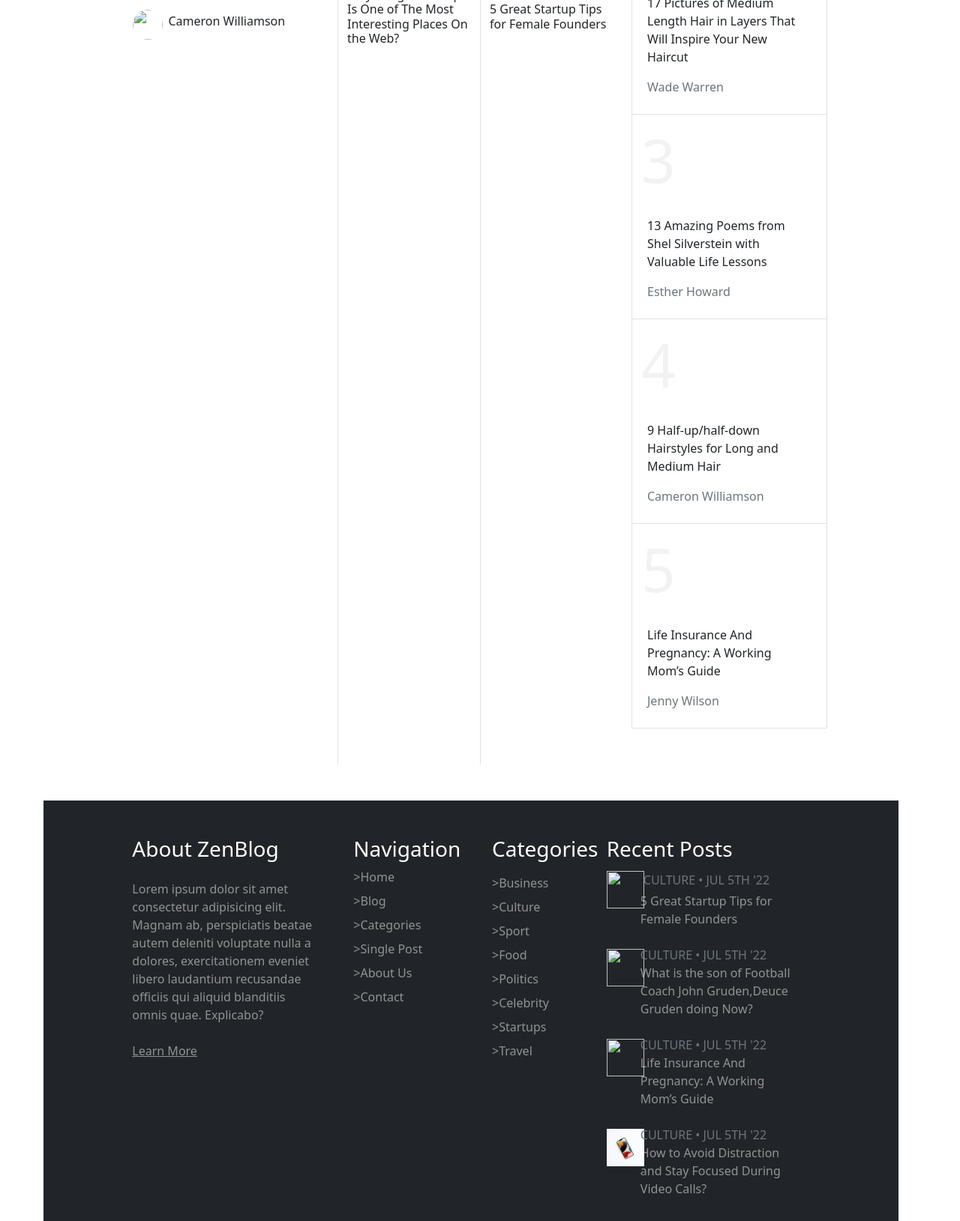
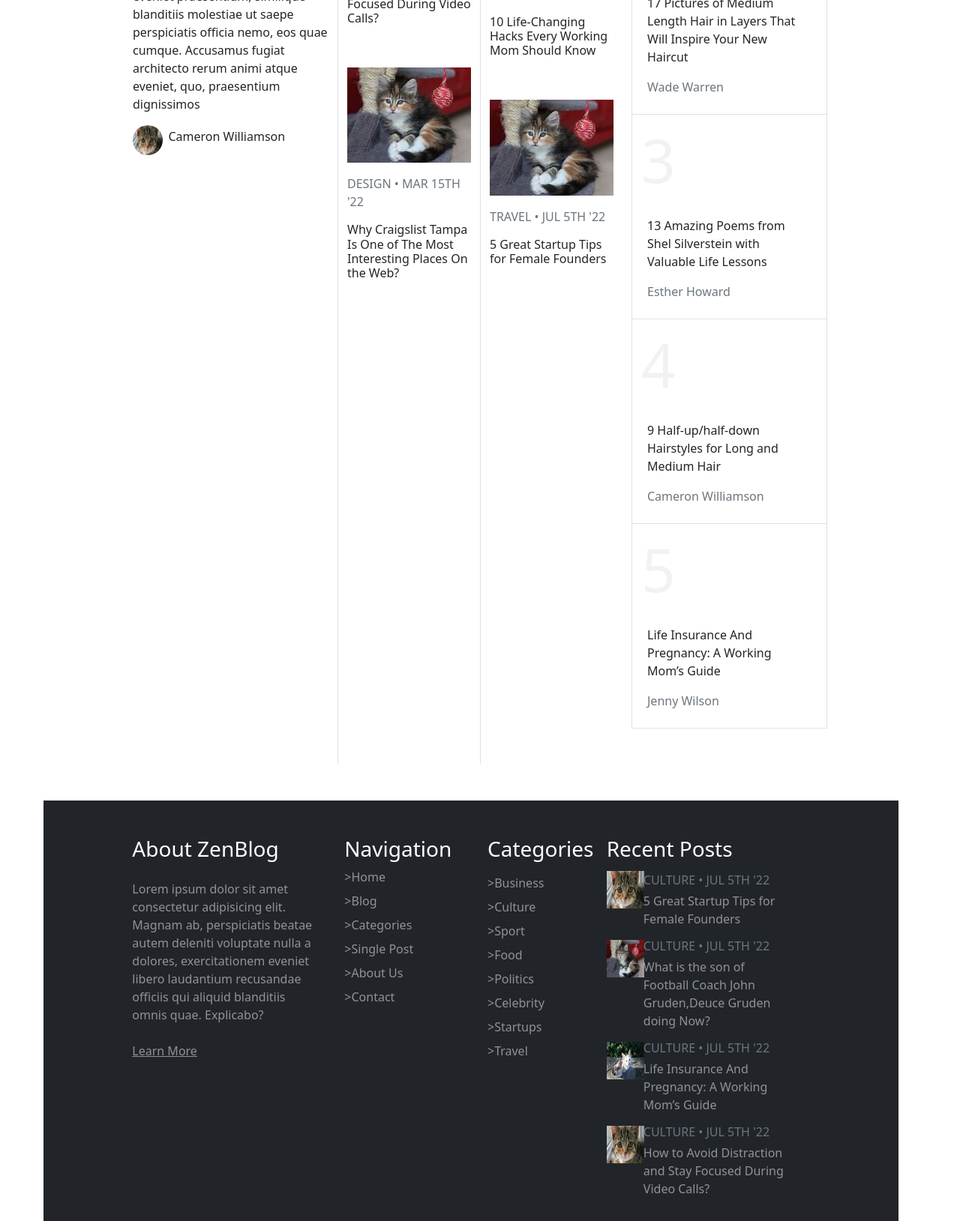
Before and after one commit to Mallikasreedotnet/TrainingAssignment, a plain HTML site: page Assignment 3/WebpageLayout.html in a window 1280 px wide. Shown: the part 611-2240 px from the top of the page at 75% size. Drawn offline with nearby package versions, Linux system fonts and the light colour scheme.

Commit message:
Updated bootstrap code for assignment 3

```diff
--- a/Assignment 3/WebpageLayout.html
+++ b/Assignment 3/WebpageLayout.html
@@ -54,8 +54,8 @@
        <div class="d-none d-sm-block col-sm-1 col-md-1 col-lg-1">
 
        </div>
-       <div class="col-12 col-sm-3 col-md-3 col-lg-3">
-         <img src="post-1.jpg" class="img-fluid pt-5 pb-3">
+       <div class="col-12 col-sm-3 col-md-3 col-lg-3 ">
+         <img src="images/cat1.jpg" class="img-fluid pt-5 pb-3 " width="150%">
          <p class="text-muted">CULTURE • JUL 5TH '22</p>
          <div class="d-block d-sm-none">
            <h1>11 Work From Home </h1>
@@ -70,7 +70,7 @@
          <p class="mx-ms-5">Lorem ipsum dolor sit, amet consectetur adipisicing elit. Vero temporibus repudiandae, inventore pariatur numquam cumque possimus exercitationem? Nihil tempore odit ab minus eveniet praesentium, similique blanditiis molestiae ut saepe perspiciatis officia nemo, eos quae cumque. Accusamus fugiat architecto rerum animi atque eveniet, quo, praesentium dignissimos</p>
          <div class="row">
             <div class="col-2">
-             <img src="person-1.jpg" class="rounded-circle" width="40" height="40">
+             <img src="images/cat1.jpg" class="rounded-circle" width="40" height="40">
            </div>
            <div class="col-10 d-flex align-items-center">
              <div class="d-block d-sm-none">
@@ -83,7 +83,7 @@
           </div>
         </div>
         <div class="col-12 col-sm-2 col-md-2 col-lg-2 border-start border-bottom-5">
-         <img src="post-2.jpg" class="img-fluid pt-5 pb-3">
+         <img src="images/cat3.jpg" class="img-fluid pt-5 pb-3"  width="150%">
          <p class="text-muted">SPORT • JUL 5TH '22</p>
          <div class="d-none d-sm-block">
            <h6>Let’s Get Back to Work, New York</h6>
@@ -91,7 +91,7 @@
            <div class="d-block d-sm-none">
              <h3>Let’s Get Back to Work, New York</h3>
            </div>
-           <img src="post-3.jpg" class="img-fluid pt-5 pb-3">
+           <img src="images/cat2.jpg" class="img-fluid pt-5 pb-3"  width="150%">
            <p class="text-muted">FOOD • JUL 17TH '22</p>
            <div class="d-none d-sm-block">
               <h6>How to Avoid Distraction and Stay Focused During Video Calls?</h6>
@@ -99,7 +99,7 @@
            <div class="d-block d-sm-none">
               <h3>How to Avoid Distraction and Stay Focused During Video Calls?</h3>
            </div>
-           <img src="post-4.jpg" class="img-fluid pt-5 pb-3">
+           <img src="images/cat2.jpg" class="img-fluid pt-5 pb-3"  width="150%">
            <p class="text-muted">DESIGN • MAR 15TH '22</p>
            <div class="d-none d-sm-block">
               <h6>Why Craigslist Tampa Is One of The Most Interesting Places On the Web?</h6>
@@ -109,7 +109,7 @@
            </div>
          </div>
          <div class="col-12 col-sm-2 col-md-2 col-lg-2 border-start">
-         <img src="post-5.jpg" class="img-fluid pt-5 pb-3">
+         <img src="images/cat3.jpg" class="img-fluid pt-5 pb-3"  width="150%">
          <p class="text-muted">BUSINESS • JUL 5TH '22</p>
          <div class="d-none d-sm-block">
            <h6>6 Easy Steps To Create Your Own Cute Merch For Instagram</h6>
@@ -117,7 +117,7 @@
          <div class="d-block d-sm-none">
            <h3>6 Easy Steps To Create Your Own Cute Merch For Instagram</h3>
          </div>
-         <img src="post-6.jpg" class="img-fluid pt-5 pb-3">
+         <img src="images/cat2.jpg" class="img-fluid pt-5 pb-3"  width="150%">
          <p class="text-muted">TECH • MAR 1ST '22</p>
          <div class="d-none d-sm-block">
             <h6>10 Life-Changing Hacks Every Working Mom Should Know</h6>
@@ -125,7 +125,7 @@
          <div class="d-block d-sm-none">
            <h3>10 Life-Changing Hacks Every Working Mom Should Know</h3>
          </div>
-         <img src="post-7.jpg" class="img-fluid pt-5 pb-3">
+         <img src="images/cat2.jpg" class="img-fluid pt-5 pb-3"  width="150%">
          <p class="text-muted">TRAVEL • JUL 5TH '22</p>
          <div class="d-none d-sm-block">
            <h6 class="pb-5">5 Great Startup Tips for Female Founders</h6>
@@ -165,7 +165,7 @@
           </span>
           <div class="row border-bottom ms-0 me-0 w-55">
             <div class="col-1 col-sm-1 col-md-1 col-lg-1">
-              <span class="pe-5" style="color: rgb(243, 242, 242); font-size:500%; ">3
+              <span class="pe-5" style="color: rgb(243, 242, 242); font-size:500%; text:Startup; ">3
             </div>
             <div class="col-11 col-sm-11 col-md-11 col-lg-11">
              <p class="pt-3  ms-2">13 Amazing Poems from Shel Silverstein with Valuable Life Lessons</p>
@@ -173,13 +173,9 @@
            </div>
            </div>
           </span>
-           <!-- <div class="row border-bottom ms-0 me-0 w-55">
-             <p class="pt-3  ms-2">13 Amazing Poems from Shel Silverstein with Valuable Life Lessons</p>
-             <p class="text-muted  pt-0 pb-2 ms-2 ">Esther Howard</p>
-           </div> -->
            <div class="row border-bottom ms-0 me-0 w-55">
             <div class="col-1 col-sm-1 col-md-1 col-lg-1">
-              <span style="color: rgb(243, 242, 242); font-size:500%; ">4
+              <span style="color: rgb(243, 242, 242); font-size:500%;  ">4
             </div>
             <div class="col-11 col-sm-11 col-md-11 col-lg-11">
              <p class="pt-3  ms-2">9 Half-up/half-down Hairstyles for Long and Medium Hair</p>
@@ -187,13 +183,9 @@
            </div>
            </div>
           </span>
-           <!-- <div class="row border-bottom ms-0 me-0 w-55">
-             <p class="pt-3  ms-2">9 Half-up/half-down Hairstyles for Long and Medium Hair</p>
-             <p class="text-muted  pt-0 pb-2 ms-2 ">Cameron Williamson</p>
-           </div> -->
            <div class="row ms-0 me-0 w-55">
             <div class="col-1 col-sm-1 col-md-1 col-lg-1">
-              <span style="color: rgb(243, 242, 242); font-size:500%; ">5
+              <span style="color: rgb(243, 242, 242); font-size:500%; padding-left:-400%;">5
             </div>
             <div class="col-11 col-sm-11 col-md-11 col-lg-11">
              <p class="pt-3  ms-2">Life Insurance And Pregnancy: A Working Mom’s Guide</p>
@@ -201,15 +193,11 @@
            </div>
            </div>
           </span>
-           <!-- <div class="row ms-0 me-0 w-55">
-             <p class="pt-3  ms-2">Life Insurance And Pregnancy: A Working Mom’s Guide</p>
-             <p class="text-muted  pt-0 pb-2 ms-2">Jenny Wilson</p>
-           </div> -->
          </div>
        </div>
        <div class="d-none d-sm-block col-sm-1 col-md-1 col-lg-1">
        </div>
-       <div class="row bg-dark text-white-50  px-3 mt-5">
+       <div class="row bg-dark text-white-50  px-3 mt-5 ">
          <div class="row pb-4">
             <div class="d-none d-sm-block col-sm-1 col-md-1 col-lg-1 mb-3">
 
@@ -219,10 +207,10 @@
              <p>Lorem ipsum dolor sit amet consectetur adipisicing elit. Magnam ab, perspiciatis beatae autem deleniti voluptate nulla a dolores, exercitationem eveniet libero laudantium recusandae officiis qui aliquid blanditiis omnis quae. Explicabo?</p>
              <p class="text-decoration-underline mt-4 mb-4">Learn More</p>
             </div>
-            <div class="col-12 col-sm-4 col-md-4 col-lg-4 mb-3">
+            <div class="col-12 col-sm-4 col-md-4 col-lg-4 mb-3 ps-0">
               <div class="row ms-2 ps-1">
                 <div class="col-6 col-sm-6 col-md-6 col-lg-6">
-                  <h3 class="p-0 pt-5 text-white">Navigation</h3>
+                  <h3 class="p-0 pt-5 ps-0 text-white">Navigation</h3>
                   <ul class="list-unstyled">
                     <li class="pt-0 px-0">&gt;Home</li>
                     <li class="pt-2 px-0">&gt;Blog</li>
@@ -251,38 +239,38 @@
               <h3 class="mt-5 mt-3 text-white">Recent Posts</h3>
              <div class="row my-2">
                 <div class="col-2 mt-1">
-                 <img src="post-1.jpg" width="50" height="50">
+                 <img src="images/cat1.jpg" width="50" height="50">
                </div>
                <div class="col-10">
                  <p class="text-muted m-1 mx-1">CULTURE • JUL 5TH '22</p>
-                 <p>5 Great Startup Tips for Female Founders</p>
+                 <p class="m-1">5 Great Startup Tips for Female Founders</p>
                </div>
               </div>
                <div class="row my-2">
                   <div class="col-2 mt-1">
-                    <img src="post-2.jpg" width="50" height="50">
+                    <img src="images/cat2.jpg" width="50" height="50">
                   </div>
                  <div class="col-10">
-                    <p class="text-muted my-0">CULTURE • JUL 5TH '22</p>
-                    <p>What is the son of Football Coach John Gruden,Deuce Gruden doing Now?</p>
+                    <p class="text-muted my-0 m-1">CULTURE • JUL 5TH '22</p>
+                    <p class="m-1">What is the son of Football Coach John Gruden,Deuce Gruden doing Now?</p>
                  </div>
                 </div>
                 <div class="row my-2">
                   <div class="col-2 mt-1">
-                    <img src="post-5.jpg" width="50" height="50">
+                    <img src="images/cat3.jpg" width="50" height="50">
                  </div>
                  <div class="col-10">
-                   <p class="text-muted my-0">CULTURE • JUL 5TH '22</p>
-                   <p>Life Insurance And Pregnancy: A Working Mom’s Guide</p>
+                   <p class="text-muted my-0 m-1">CULTURE • JUL 5TH '22</p>
+                   <p  class="m-1">Life Insurance And Pregnancy: A Working Mom’s Guide</p>
                  </div>
                </div>
                <div class="row my-2">
                  <div class="col-2 mt-1">
-                    <img src="post-sq-4.jpg" width="50">
+                    <img src="images/cat1.jpg" width="50" height="50">
                  </div>
                  <div class="col-10">
-                   <p class="text-muted my-0">CULTURE • JUL 5TH '22</p>
-                   <p>How to Avoid Distraction and Stay Focused During Video Calls?</p>
+                   <p class="text-muted my-0 m-1">CULTURE • JUL 5TH '22</p>
+                   <p  class="m-1">How to Avoid Distraction and Stay Focused During Video Calls?</p>
                  </div>
                </div>
              </div>
```
Also changed, not shown: Assignment 3/images/cat1.jpg (added), Assignment 3/images/cat2.jpg (added), Assignment 3/images/cat3.jpg (added).
